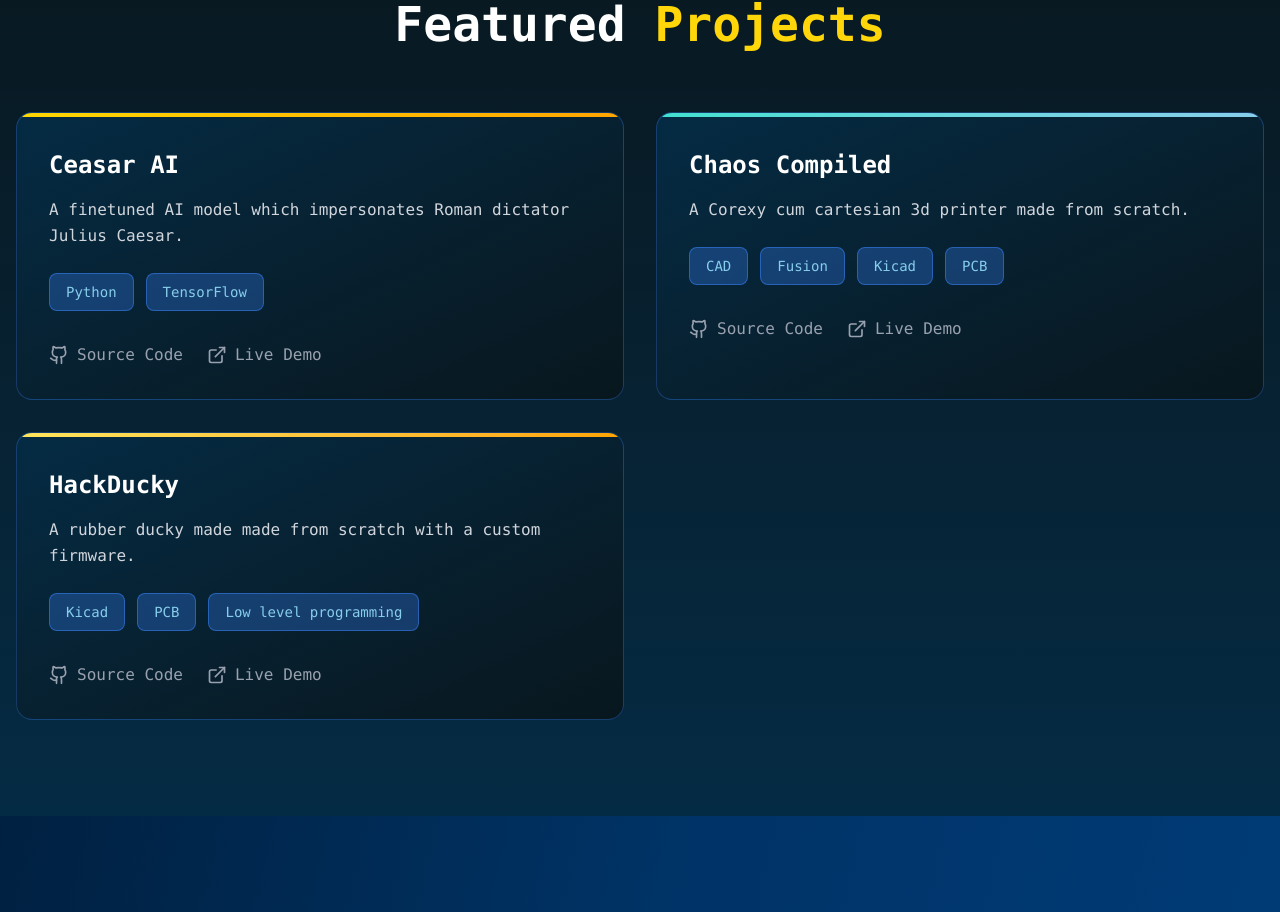
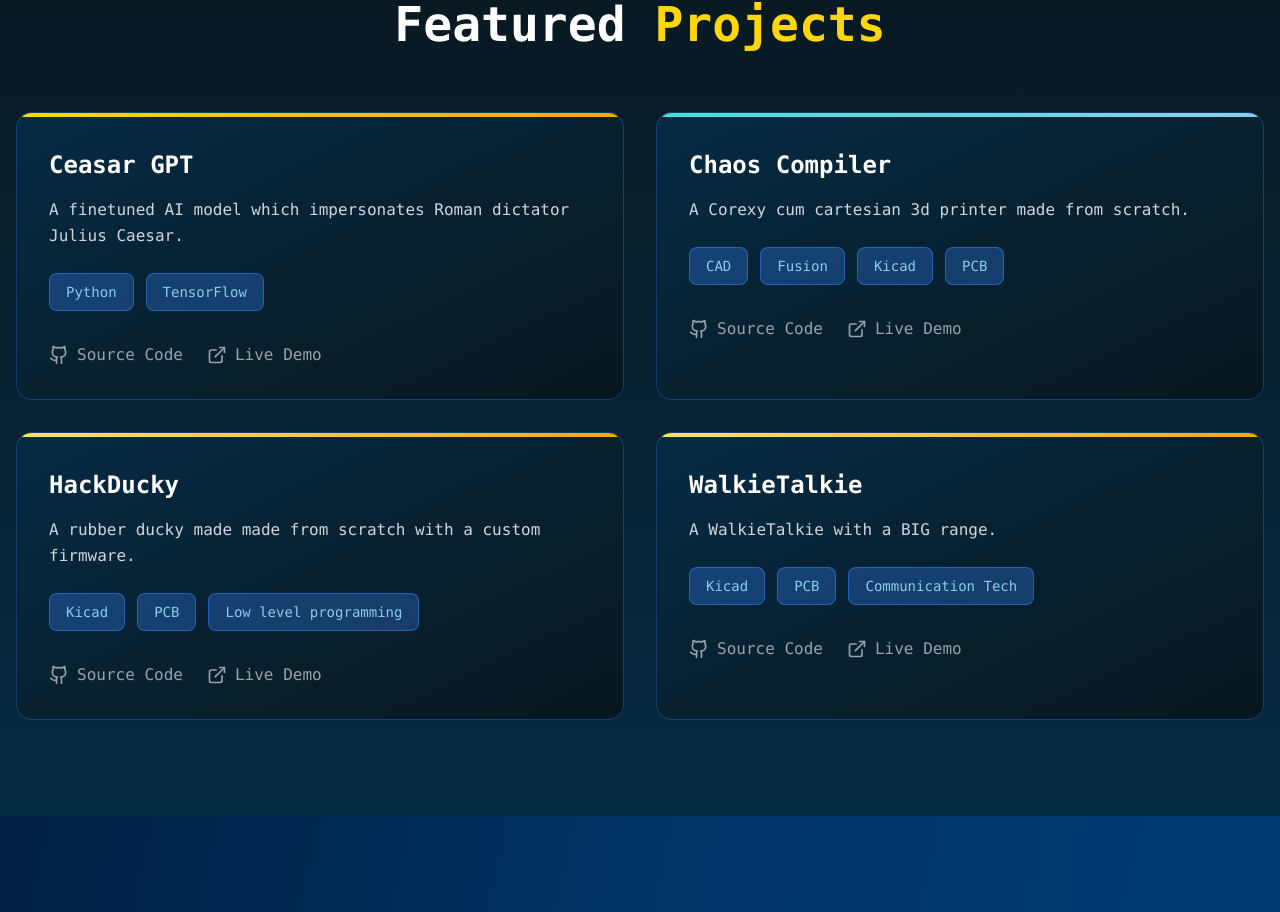
Before and after one commit to souptik-samanta/souptik.me, a React (Vite) app in the folder site/: page / in a window 1280 px wide. Shown: the part 1854-2766 px from the top of the page. Built offline with nearby package versions, Linux system fonts and the light colour scheme.

Commit message:
fixed projects links

```diff
--- a/site/src/components/site.tsx
+++ b/site/src/components/site.tsx
@@ -51,27 +51,35 @@ const Portfolio = () => {
 
   const projects = [
     {
-      title: "Ceasar AI",
+      title: "Ceasar GPT",
       desc: "A finetuned AI model which impersonates Roman dictator Julius Caesar.",
       tech: ["Python", "TensorFlow"],
-      github: "#",
-      live: "#",
+      github: "https://github.com/souptik-samanta/Caesar-Gpt",
+      live: "https://585f309f9b91b590a7.gradio.live/",
       color: "from-[#FFD700] to-[#FFA500]"
     },
     {
-      title: "Chaos Compiled",
+      title: "Chaos Compiler",
       desc: "A Corexy cum cartesian 3d printer made from scratch.",
       tech: ["CAD", "Fusion", "Kicad", "PCB"],
-      github: "#",
-      live: "#",
+      github: "https://github.com/souptik-samanta/ChaosCompiler",
+      live: "https://github.com/souptik-samanta/ChaosCompiler/blob/main/notes.md",
       color: "from-[#40E0D0] to-[#87CEEB]"
     },
     {
       title: "HackDucky",
       desc: "A rubber ducky made made from scratch with a custom firmware.",
       tech: ["Kicad", "PCB", "Low level programming"],
-      github: "#",
-      live: "#",
+      github: "https://github.com/souptik-samanta/Hackducky",
+      live: "https://kicanvas.org/?github=https%3A%2F%2Fgithub.com%2Fsouptik-samanta%2FHackducky%2Ftree%2Fmain%2Fsrc",
+      color: "from-[#FFE55C] to-[#FFA500]"
+    },
+        {
+      title: "WalkieTalkie",
+      desc: "A WalkieTalkie with a BIG range.",
+      tech: ["Kicad", "PCB", "Communication Tech"],
+      github: "https://github.com/souptik-samanta/WalkieTalkie",
+      live: "https://github.com/souptik-samanta/WalkieTalkie/blob/main/JOURNAL.md",
       color: "from-[#FFE55C] to-[#FFA500]"
     }
   ];
```
